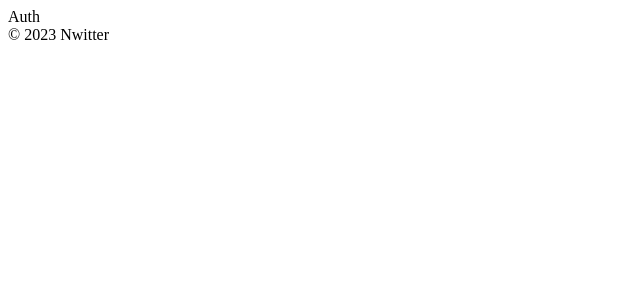
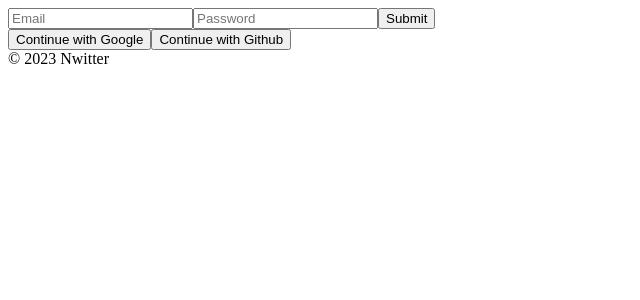
Before and after one commit to ukssss/React, a React (Create React App) app in the folder 02.twitter-clone/nwitter/: page /#/ in a window 1280 px wide. Shown: the top 300 px of the page, without its empty margins (0-640 px from the left). Built offline with nearby package versions, Linux system fonts and the light colour scheme; no server answers.

Commit message:
02-twitter | learn, Login Form 제작 #42
- 구조 분해 할당
- onChange, onSubmit 함수 제작

```diff
--- a/02.twitter-clone/nwitter/src/routes/Auth.js
+++ b/02.twitter-clone/nwitter/src/routes/Auth.js
@@ -1,5 +1,39 @@
-import React from 'react';
+import React, { useState } from 'react';
 
-const Auth = () => <span>Auth</span>;
+const Auth = () => {
+  const [email, setEmail] = useState('');
+  const [password, setPassword] = useState('');
+
+  const onChange = (e) => {
+    const {
+      target: { name, value },
+    } = e;
+
+    if (name === 'email') {
+      setEmail(value);
+    } else if (name === 'password') {
+      setPassword(value);
+    }
+  };
+
+  const onSubmit = (e) => {
+    e.preventDefault();
+    console.log('로그인 완료 ☺️');
+  };
+
+  return (
+    <div>
+      <form onSubmit={onSubmit}>
+        <input name='email' type='text' placeholder='Email' required value={email} onChange={onChange} />
+        <input name='password' type='password' placeholder='Password' required value={password} onChange={onChange} />
+        <input type='submit' placeholder='Log In' required />
+      </form>
+      <div>
+        <button>Continue with Google</button>
+        <button>Continue with Github</button>
+      </div>
+    </div>
+  );
+};
 
 export default Auth;
```
